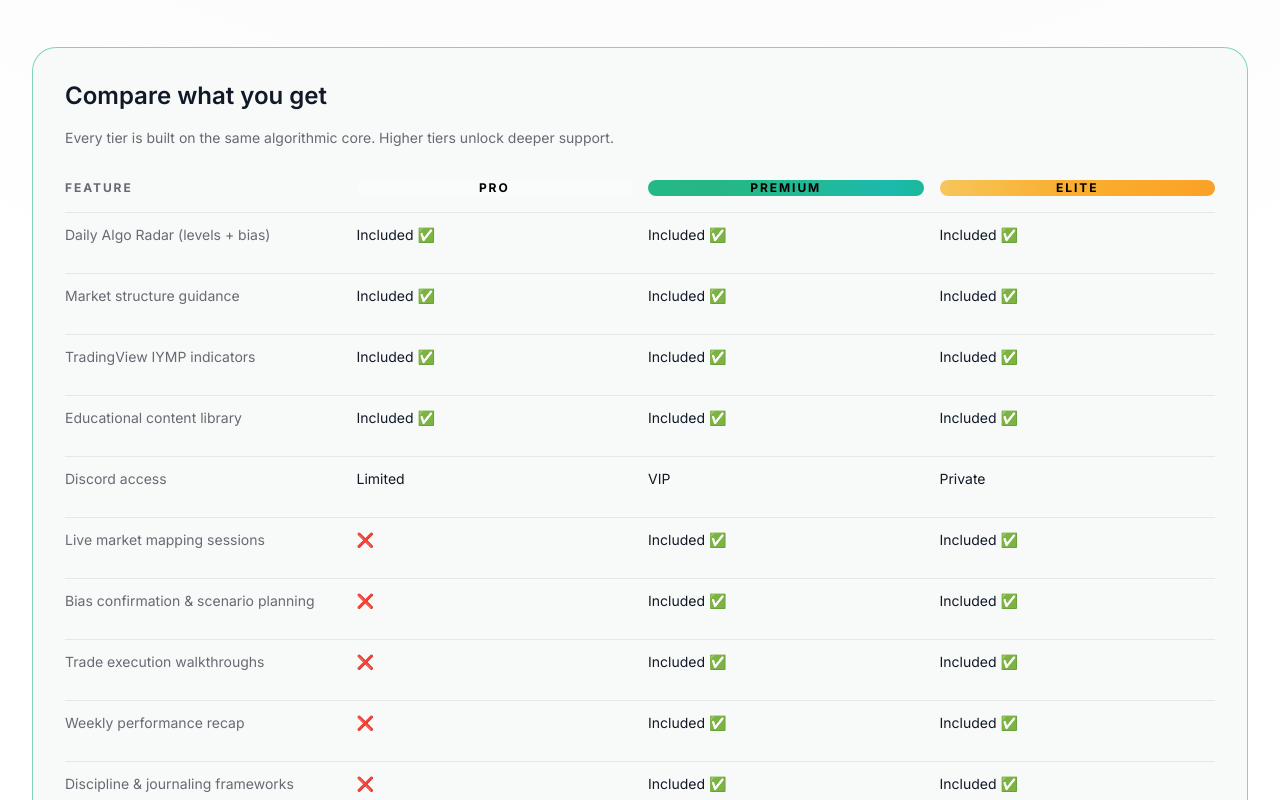
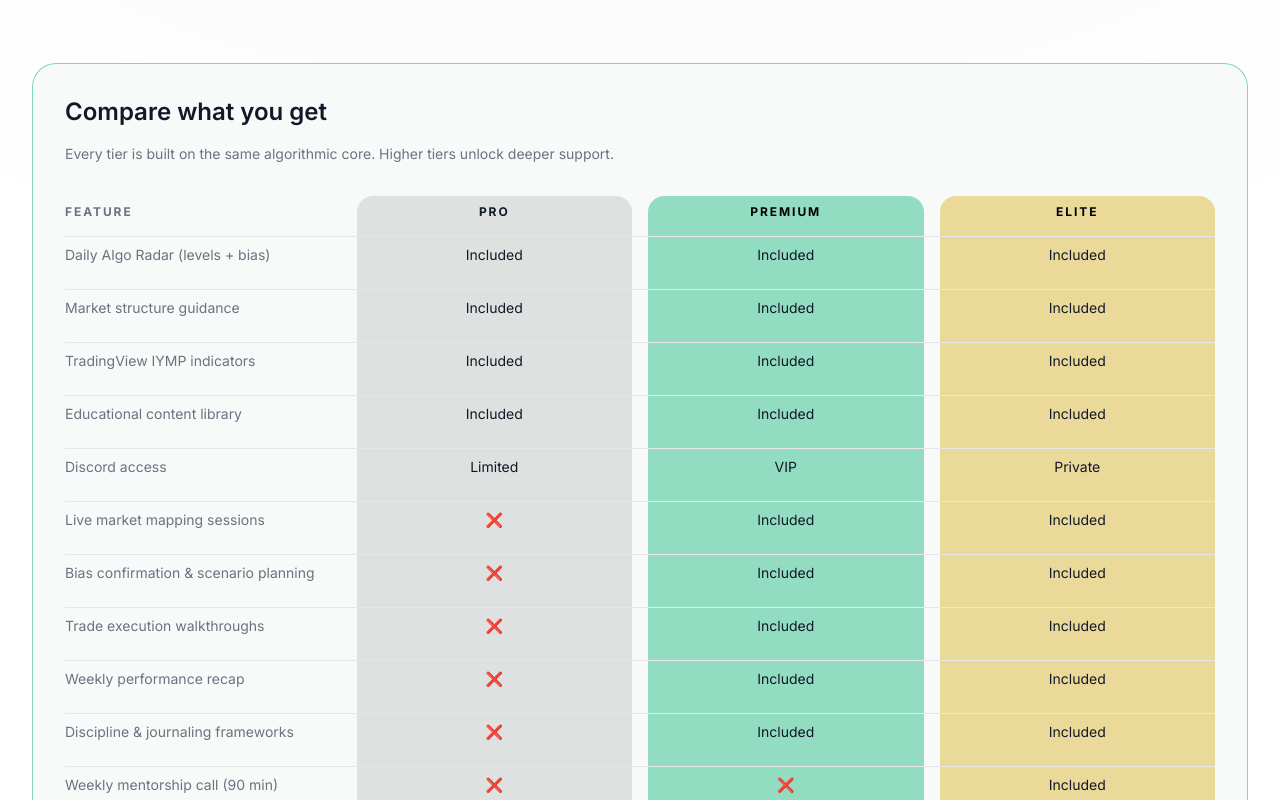
Before and after one commit to GM-Frost/IYMP-Webapp, a Next.js app: page /pricing in a window 1280 px wide. Shown: the part 1320-2120 px from the top of the page. Built offline with nearby package versions, Linux system fonts and the light colour scheme.

Commit message:
Changes in Pricing

```diff
--- a/app/globals.css
+++ b/app/globals.css
@@ -51,7 +51,7 @@
 
   /* Text */
   --color-text-primary: #111827;
-  --color-text-muted: #666a73;
+  --color-text-muted: #6b7280;
 
   /* LIGHT MODE BACKGROUND (NO GRADIENT) */
   --bg-base: #ffffff;
@@ -68,7 +68,7 @@
   --color-border: #2a2e38;
 
   --color-text-primary: #e5e7eb;
-  --color-text-muted: #757c8e;
+  --color-text-muted: #8a93a6;
 
   /* Dark base */
   --bg-base: #05080f;
--- a/app/pricing/page.tsx
+++ b/app/pricing/page.tsx
@@ -284,9 +284,11 @@ export default function PricingPage() {
                 </div>
                 <div className="mt-6 flex items-end gap-2">
                   <p className="text-4xl font-semibold">{tier.price}</p>
-                  <p className="text-sm text-text-muted font-semibold">{tier.cadence}</p>
+                  <p className="text-sm text-primary-dark font-semibold">{tier.cadence}</p>
                 </div>
-                <p className="mt-3 text-sm text-text-muted">{tier.highlight}</p>
+                <p className="mt-3 text-sm bg-black/20 rounded-2xl p-2 text-center tracking-wide">
+                  {tier.highlight}
+                </p>
                 <div className="mt-6 space-y-3 text-sm">
                   {tier.features.map((feature) => (
                     <div key={feature} className="flex items-start gap-3">
@@ -324,34 +326,48 @@ export default function PricingPage() {
               </p>
             </div>
             <div className="mt-8 overflow-x-auto">
-              <div className="min-w-130 grid grid-cols-4 gap-4 text-sm">
+              <div className="relative min-w-130 ">
+                {/* Column background layers */}
+                <div className="pointer-events-none absolute inset-0 grid grid-cols-4 gap-4">
+                  <div />
+                  <div className="rounded-2xl bg-black/10" />
+                  <div className="rounded-2xl bg-primary/50" />
+                  <div className="rounded-2xl bg-secondary/50" />
+                </div>
+
+                {/* Table content */}
+                <div className="relative z-10 grid grid-cols-4 gap-4 text-sm py-2">
                   <div className="text-text-muted font-bold uppercase tracking-[0.16em] text-xs">
                     Feature
                   </div>
-                <div className="text-black bg-white/30  rounded-xl text-center font-bold uppercase tracking-[0.16em] text-xs">
+                  <div className="text-muted text-center font-bold uppercase tracking-[0.16em] text-xs">
                     PRO
                   </div>
-                <div className="text-black bg-primary rounded-xl text-center font-bold uppercase tracking-[0.16em] text-xs">
+                  <div className="text-black text-center font-bold uppercase tracking-[0.16em] text-xs">
                     PREMIUM
                   </div>
-                <div className="text-black bg-secondary rounded-xl text-center font-bold uppercase tracking-[0.16em] text-xs ">
+                  <div className="text-black text-center font-bold uppercase tracking-[0.16em] text-xs">
                     ELITE
                   </div>
+
                   {COMPARISON.map((row) => (
                     <div
                       key={row.label}
-                    className="col-span-4 grid grid-cols-4 gap-4 border-t border-border py-3"
+                      className="col-span-4 grid grid-cols-4 gap-4 border-t border-border  py-2 items-center"
                     >
                       <div className="text-text-muted">{row.label}</div>
-                    <div>{row.pro ? (row.pro === true ? 'Included ✅' : row.pro) : '❌'}</div>
-                    <div>
-                      {row.premium ? (row.premium === true ? 'Included  ✅' : row.premium) : '❌'}
+                      <div className="text-center">
+                        {row.pro ? (row.pro === true ? 'Included' : row.pro) : '❌'}
                       </div>
-                    <div>
-                      {row.elite ? (row.elite === true ? 'Included  ✅' : row.elite) : '❌'}
+                      <div className="text-center">
+                        {row.premium ? (row.premium === true ? 'Included' : row.premium) : '❌'}
+                      </div>
+                      <div className="text-center">
+                        {row.elite ? (row.elite === true ? 'Included' : row.elite) : '❌'}
                       </div>
                     </div>
                   ))}
+                </div>
               </div>
             </div>
           </div>
```
Lines whose indentation alone changed are shown as unchanged.
